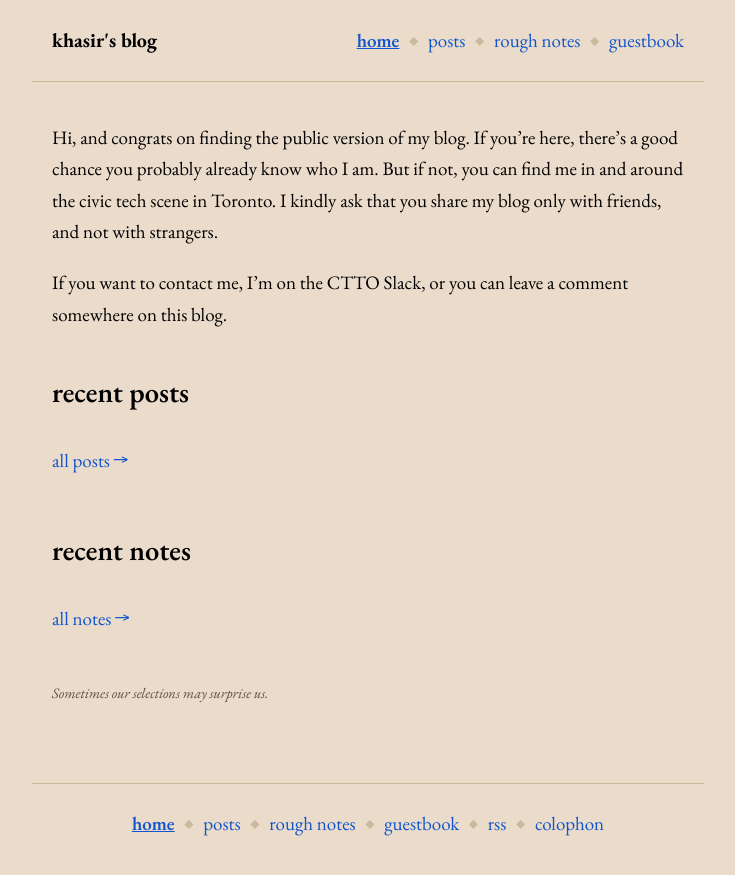
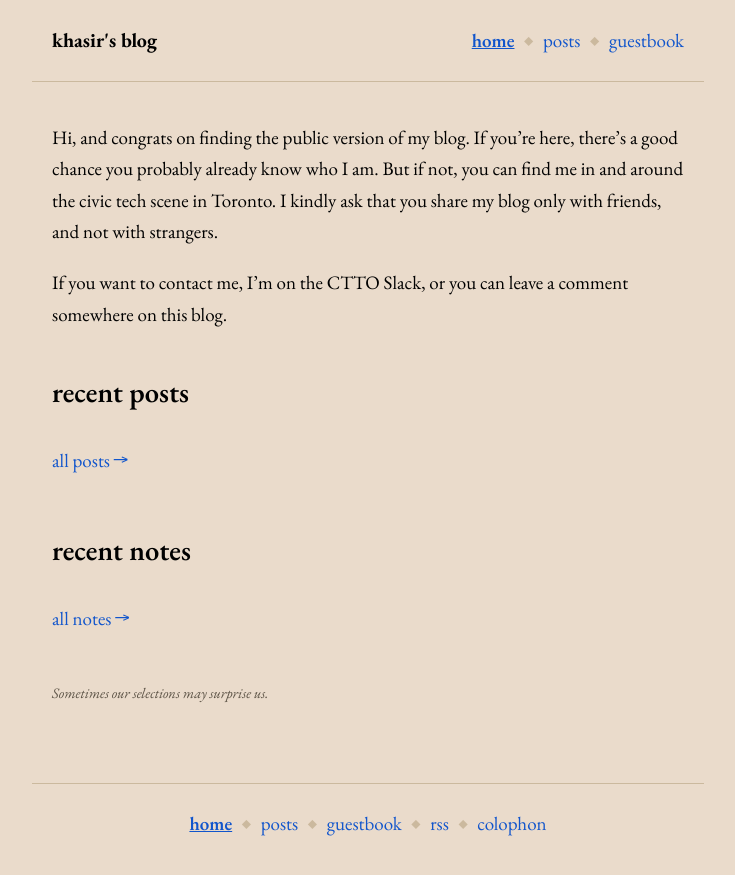
Before and after one commit to Khasir/personal-site, a Jekyll site: the page built from index.md, in a window 1280 px wide. Shown: the top 875 px of the page, without its empty margins (272-1007 px from the left). Built offline with Jekyll 4.4.1, drawn with Linux system fonts in a browser that asks for light colours.

Commit message:
hide rough notes

```diff
--- a/_includes/nav.html
+++ b/_includes/nav.html
@@ -2,8 +2,10 @@
   <a href="{{ '/' | relative_url }}"{% if page.url == '/' %} aria-current="page"{% endif %}>home</a>
   <span class="nav-sep" aria-hidden="true">&#11045;</span>
   <a href="{{ '/posts/' | relative_url }}"{% if page.url == '/posts/' %} aria-current="page"{% endif %}>posts</a>
+  {% if include.show_notes %}
   <span class="nav-sep" aria-hidden="true">&#11045;</span>
   <a href="{{ '/notes/' | relative_url }}"{% if page.url == '/notes/' %} aria-current="page"{% endif %}>rough notes</a>
+  {% endif %}
   <span class="nav-sep" aria-hidden="true">&#11045;</span>
   <a href="{{ '/guestbook/' | relative_url }}"{% if page.url == '/guestbook/' %} aria-current="page"{% endif %}>guestbook</a>
   {% if include.show_rss %}
```
